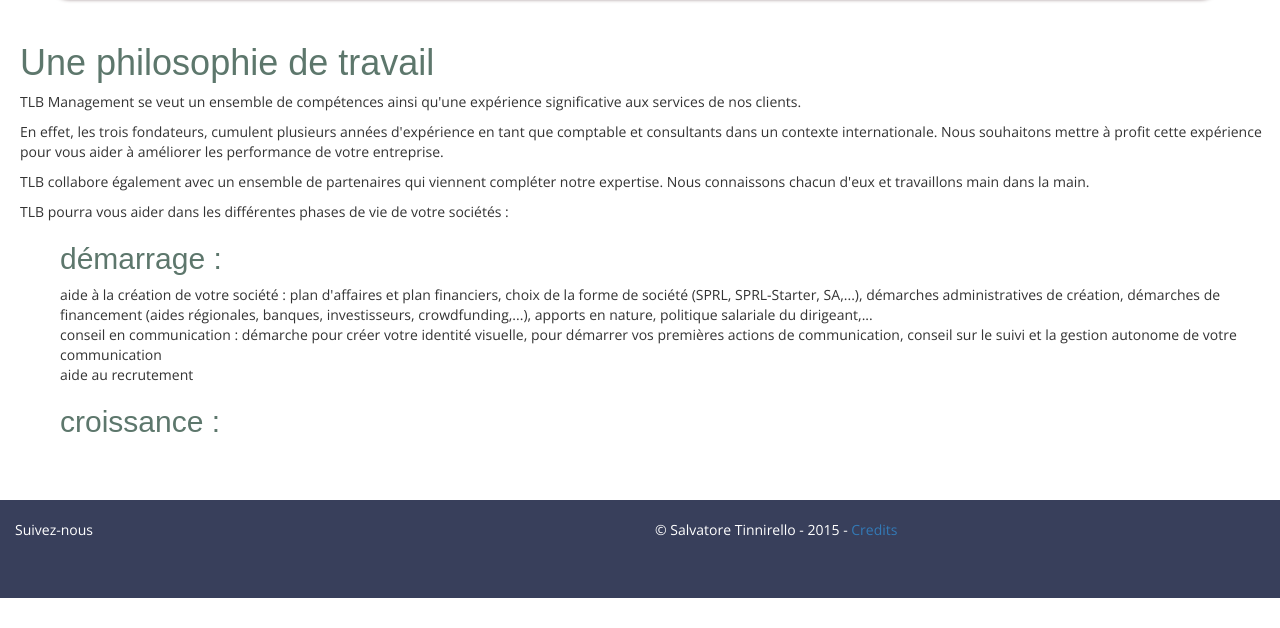
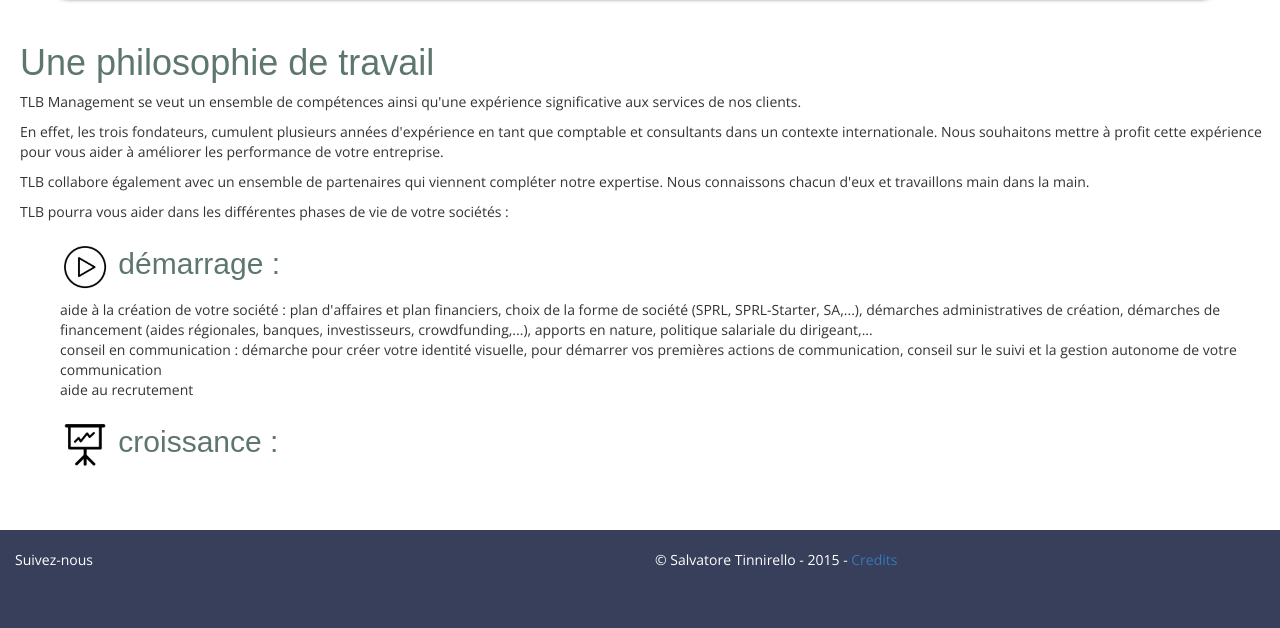
Before and after one commit to salvatoretinnirello/tlb, a plain HTML site: page index.html in a window 1280 px wide. Shown: the part 435-1063 px from the top of the page. Before the commit the page ends 1033 px from the top, so only its background shows below. Drawn offline with nearby package versions, Linux system fonts and the light colour scheme.

Commit message:
commit css and index

```diff
--- a/index.html
+++ b/index.html
@@ -62,14 +62,14 @@
         <p>TLB collabore également avec un ensemble de partenaires qui viennent compléter notre expertise. Nous connaissons chacun d'eux et travaillons main dans la main.</p>
         <p>TLB pourra vous aider dans les différentes phases de vie de votre sociétés :</p>
 
-        <ul><h2>démarrage :</h2>
+        <ul><h2><img src="images/start.png" alt="Start" width=50> démarrage :</h2>
           <li>aide à la création de votre société : plan d'affaires et plan financiers, choix de la forme de société (SPRL, SPRL-Starter, SA,...), démarches administratives de création, démarches de financement (aides régionales, banques, investisseurs, crowdfunding,...), apports en nature, politique salariale du dirigeant,...</li>
           <li>conseil en communication : démarche pour créer votre identité visuelle, pour démarrer vos premières actions de communication, conseil sur le suivi et la gestion autonome de votre communication</li>
           <li>aide au recrutement</li>
 
         </ul>
 
-        <ul><h2>croissance :</h2>
+        <ul><h2><img src="images/growth.png" alt="Start" width=50> croissance :</h2>
           <li></li>
 
 
```
